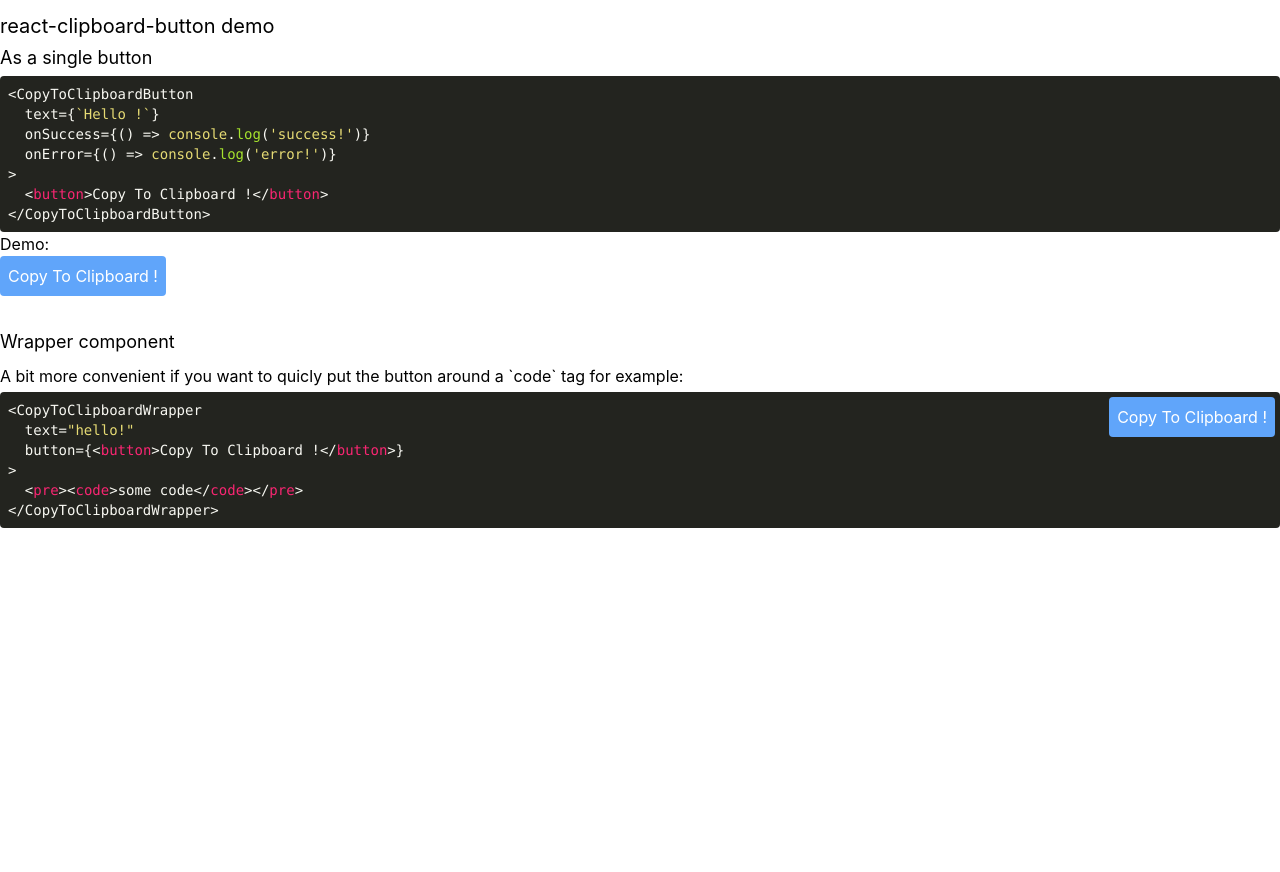
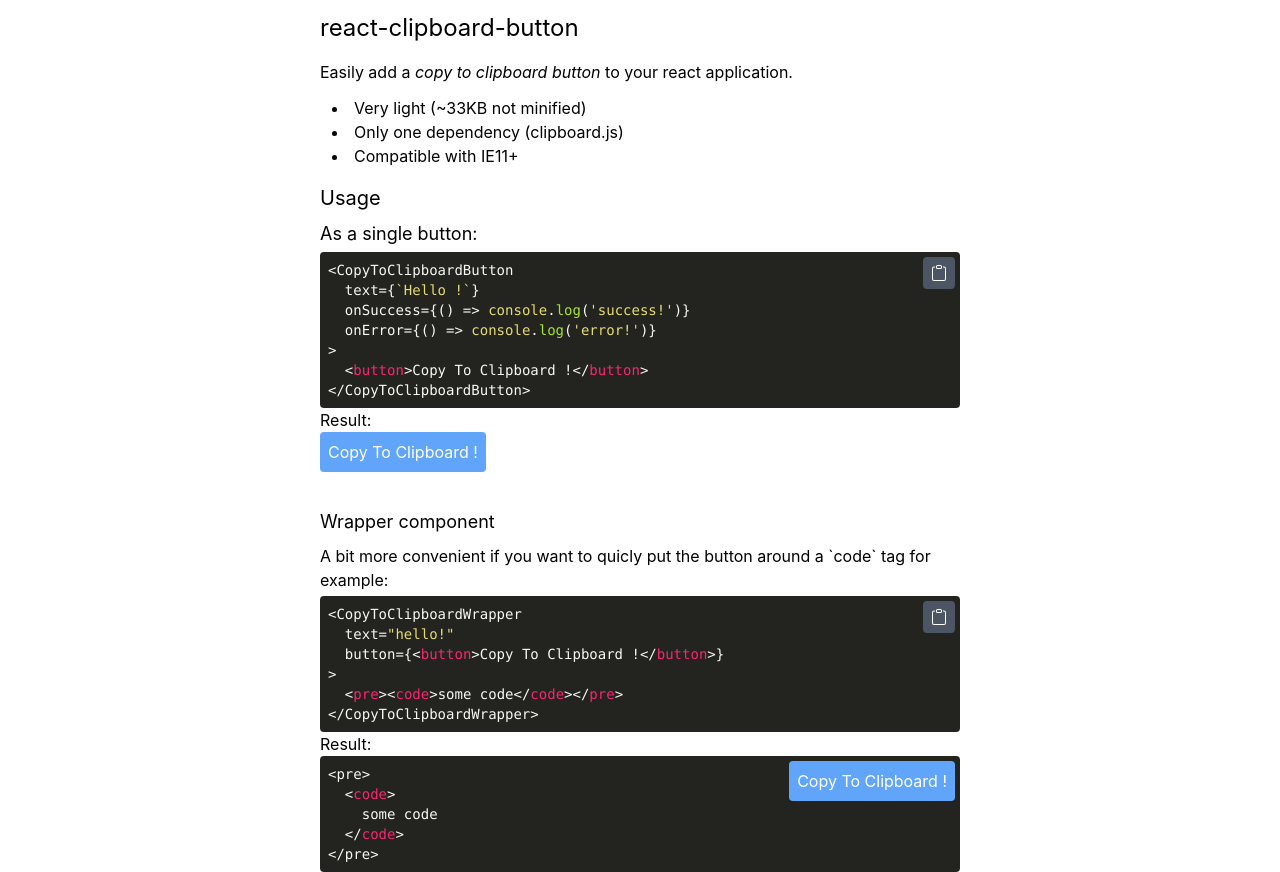
Before and after one commit to guipas/react-clipboard-button, a React (Vite) app: page / in a window 1280 px wide. Before the commit the page ends 800 px from the top, so only its background shows below. Built offline with nearby package versions, Linux system fonts and the light colour scheme.

Commit message:
improve docs

```diff
--- a/src/App.tsx
+++ b/src/App.tsx
@@ -1,22 +1,54 @@
-import { useState } from 'react'
-import './App.css'
-import { CopyToClipboardButton, CopyToClipboardWrapper } from './lib'
-import hljs from 'highlight.js';
-import { Toast, toast, Toaster} from 'react-hot-toast';
+import React from "react";
+import { useState } from "react";
+import "./App.css";
+import { CopyToClipboardButton, CopyToClipboardWrapper } from "./lib";
+import hljs from "highlight.js";
+import { Toast, toast, Toaster } from "react-hot-toast";
 
-import 'highlight.js/styles/monokai-sublime.css';
-
+import "highlight.js/styles/monokai-sublime.css";
+import { ClipboardIcon } from "./components/ClipboardIcon";
 
 function App() {
+  return (
+    <div className="App container mx-auto max-w-screen-sm	">
+      <Toaster />
+      <h1 className="text-2xl pt-3 pb-1">react-clipboard-button</h1>
+      <p className="py-3">
+        Easily add a <em>copy to clipboard button</em> to your react
+        application.
+      </p>
+      <ul className="list-disc list-inside pb-4">
+        <li className="task-list-item pl-3">Very light (~33KB not minified)</li>
+        <li className="task-list-item pl-3">
+          Only one dependency (
+          <a href="https://clipboardjs.com/" rel="nofollow">
+            clipboard.js
+          </a>
+          )
+        </li>
+        <li className="task-list-item pl-3">Compatible with IE11+</li>
+      </ul>
+      <h2 className="text-xl pb-2">Usage</h2>
 
-  return (
-    <div className="App container mx-auto">
-      <Toaster/>
-      <h1 className="text-xl pt-3 pb-1">
-        react-clipboard-button demo
-      </h1>
-      <h2 className="text-lg pb-1">As a single button</h2>
+      <h3 className="text-lg pb-1">As a single button:</h3>
       <div>
+        <CopyToClipboardWrapper
+          text={`
+          <CopyToClipboardButton
+          text={\`Hello !\`}
+          onSuccess={() => console.log('success!')}
+          onError={() => console.log('error!')}
+        >
+          <button>Copy To Clipboard !</button>
+        </CopyToClipboardButton>
+         `}
+          onSuccess={() => toast.success("Code copied to clipboard!")}
+          button={
+            <button className="p-2 rounded bg-gray-600 text-white">
+              <ClipboardIcon />
+            </button>
+          }
+        >
           <Code
             lang="tsx"
             code={`
@@ -29,24 +61,38 @@ function App() {
 </CopyToClipboardButton>
           `}
           />
+        </CopyToClipboardWrapper>
       </div>
-      <p>Demo:  </p>
+      <p>Result: </p>
       <CopyToClipboardButton
         text={`Hello you!`}
-        onSuccess={() => toast.success('Success!')}
-        onError={() => toast.error('Error!')}
+        onSuccess={() => toast.success("Success!")}
+        onError={() => toast.error("Error!")}
       >
-        <button className="p-2 rounded bg-blue-400 text-white">Copy To Clipboard !</button>
+        <button className="p-2 rounded bg-blue-400 text-white">
+          Copy To Clipboard !
+        </button>
       </CopyToClipboardButton>
 
-      <h2 className="text-lg mt-4 pt-4 pb-1">Wrapper component</h2>
+      <h3 className="text-lg mt-4 pt-5 pb-1">Wrapper component</h3>
       <p className="py-1">
-        A bit more convenient if you want to quicly put the button around a `code` tag for example:
+        A bit more convenient if you want to quicly put the button around a
+        `code` tag for example:
       </p>
       <CopyToClipboardWrapper
+        text={`
+        <CopyToClipboardWrapper
           text="hello!"
+          button={<button>Copy To Clipboard !</button>}
+        >
+          <pre><code>some code</code></pre>
+        </CopyToClipboardWrapper>
+         `}
+        onSuccess={() => toast.success("Code copied to clipboard!")}
         button={
-          <button className="p-2 rounded bg-blue-400 text-white">Copy To Clipboard !</button>
+          <button className="p-2 rounded bg-gray-600 text-white">
+            <ClipboardIcon />
+          </button>
         }
       >
         <Code
@@ -61,9 +107,38 @@ function App() {
  `}
         />
       </CopyToClipboardWrapper>
-
+      <p>Result: </p>
+      <CopyToClipboardWrapper
+        text={`
+        <CopyToClipboardWrapper
+          text="hello!"
+          button={<button>Copy To Clipboard !</button>}
+        >
+          <pre>
+            <code>
+              some code
+            </code>
+          </pre>
+        </CopyToClipboardWrapper>
+         `}
+        onSuccess={() => toast.success("Success!")}
+        button={
+          <button className="p-2 rounded bg-blue-400 text-white">
+            Copy To Clipboard !
+          </button>
+        }
+      >
+        <Code
+          lang="tsx"
+          code={`<pre>
+  <code>
+    some code
+  </code>
+</pre>`}
+        />
+      </CopyToClipboardWrapper>
     </div>
-  )
+  );
 }
 
 const Code: React.FC<{ code: string; lang: string }> = ({ code, lang }) => {
@@ -71,10 +146,15 @@ const Code: React.FC<{ code: string; lang: string }> = ({ code, lang }) => {
     <pre className="hljs p-2 rounded text-sm">
       <code
         className={`language-${lang}`}
-        dangerouslySetInnerHTML={{ __html: hljs.highlight(code.trim(), { language: lang, ignoreIllegals: true }).value }}
+        dangerouslySetInnerHTML={{
+          __html: hljs.highlight(code.trim(), {
+            language: lang,
+            ignoreIllegals: true,
+          }).value,
+        }}
       />
     </pre>
-  )
-}
+  );
+};
 
-export default App
+export default App;
--- /dev/null
+++ b/src/components/ClipboardIcon.tsx
@@ -0,0 +1,18 @@
+import React from "react";
+
+// Icon by bootstrap https://icons.getbootstrap.com/icons/clipboard/
+export function ClipboardIcon() {
+  return (
+    <svg
+      xmlns="http://www.w3.org/2000/svg"
+      width="16"
+      height="16"
+      fill="currentColor"
+      className="bi bi-clipboard"
+      viewBox="0 0 16 16"
+    >
+      <path d="M4 1.5H3a2 2 0 0 0-2 2V14a2 2 0 0 0 2 2h10a2 2 0 0 0 2-2V3.5a2 2 0 0 0-2-2h-1v1h1a1 1 0 0 1 1 1V14a1 1 0 0 1-1 1H3a1 1 0 0 1-1-1V3.5a1 1 0 0 1 1-1h1v-1z" />
+      <path d="M9.5 1a.5.5 0 0 1 .5.5v1a.5.5 0 0 1-.5.5h-3a.5.5 0 0 1-.5-.5v-1a.5.5 0 0 1 .5-.5h3zm-3-1A1.5 1.5 0 0 0 5 1.5v1A1.5 1.5 0 0 0 6.5 4h3A1.5 1.5 0 0 0 11 2.5v-1A1.5 1.5 0 0 0 9.5 0h-3z" />
+    </svg>
+  );
+}
--- a/src/lib.tsx
+++ b/src/lib.tsx
@@ -9,9 +9,11 @@ type CopyToClipboardProps = {
   className?: string;
   title?: string;
   children?: React.ReactNode;
-}
+};
 
-export const CopyToClipboardButton: React.FC<CopyToClipboardProps> = props => {
+export const CopyToClipboardButton: React.FC<CopyToClipboardProps> = (
+  props
+) => {
   const ref = useRef<any>();
 
   useEffect(() => {
@@ -20,8 +22,8 @@ export const CopyToClipboardButton: React.FC<CopyToClipboardProps> = props => {
         text: () => props.text,
       });
 
-      clipboard.on('success', (e) => props.onSuccess?.(e));
-      clipboard.on('error', (e) => props.onError?.(e));
+      clipboard.on("success", (e) => props.onSuccess?.(e));
+      clipboard.on("error", (e) => props.onError?.(e));
 
       return () => {
         try {
@@ -29,28 +31,34 @@ export const CopyToClipboardButton: React.FC<CopyToClipboardProps> = props => {
         } catch (e) {}
       };
     }
-  }, [ref.current]);
-
+  });
 
   return (
-    <span ref={ref} style={props.style} className={props.className} title={props.title}>
+    <span
+      ref={ref}
+      style={props.style}
+      className={props.className}
+      title={props.title}
+    >
       {props.children}
     </span>
-  )
-}
+  );
+};
 type CopyToClipboardWrapperProps = CopyToClipboardProps & {
   button?: React.ReactNode;
-}
+};
 
-export const CopyToClipboardWrapper: React.FC<CopyToClipboardWrapperProps> = (props) => {
+export const CopyToClipboardWrapper: React.FC<CopyToClipboardWrapperProps> = (
+  props
+) => {
   return (
-    <div style={{ position: 'relative' }}>
+    <div style={{ position: "relative" }}>
       <CopyToClipboardButton
         {...props}
         style={{
-          position: 'absolute',
-          top: '5px',
-          right: '5px',
+          position: "absolute",
+          top: "5px",
+          right: "5px",
           ...props.style,
         }}
       >
@@ -58,5 +66,5 @@ export const CopyToClipboardWrapper: React.FC<CopyToClipboardWrapperProps> = (pr
       </CopyToClipboardButton>
       {props.children}
     </div>
-  )
-}
+  );
+};
```
Lines whose indentation alone changed are shown as unchanged.
